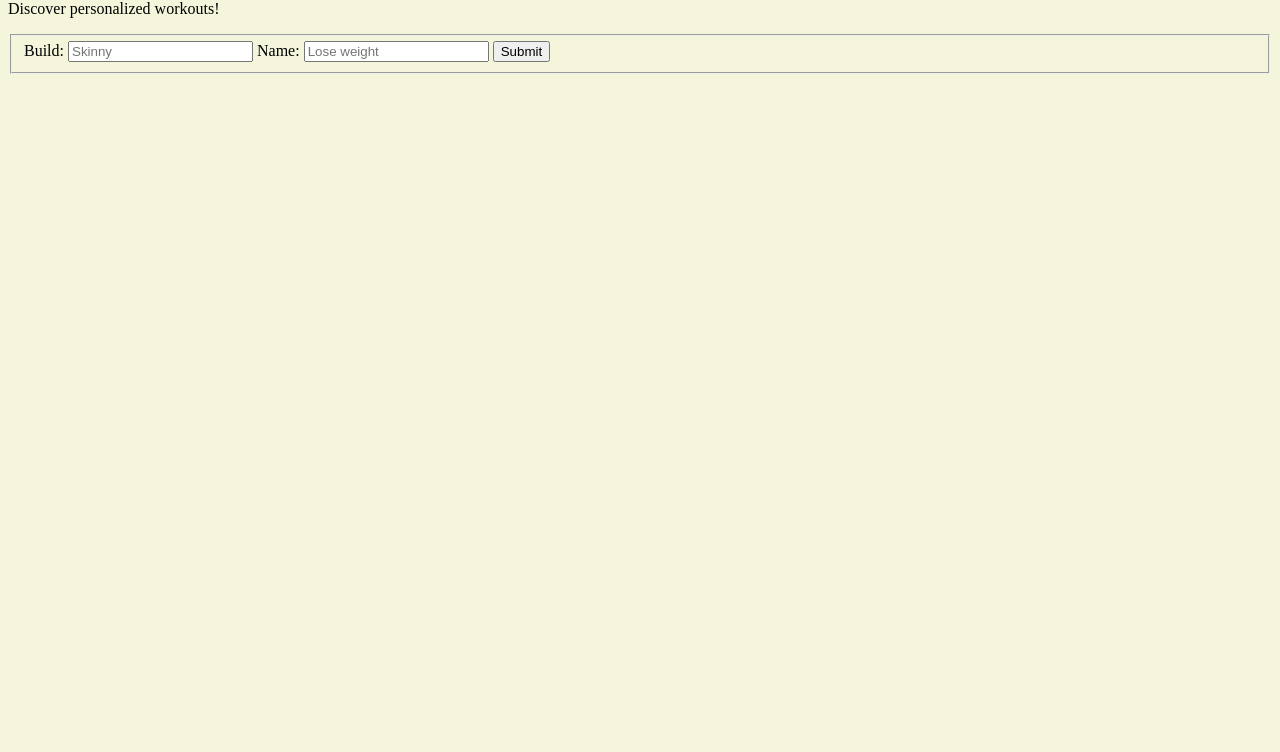
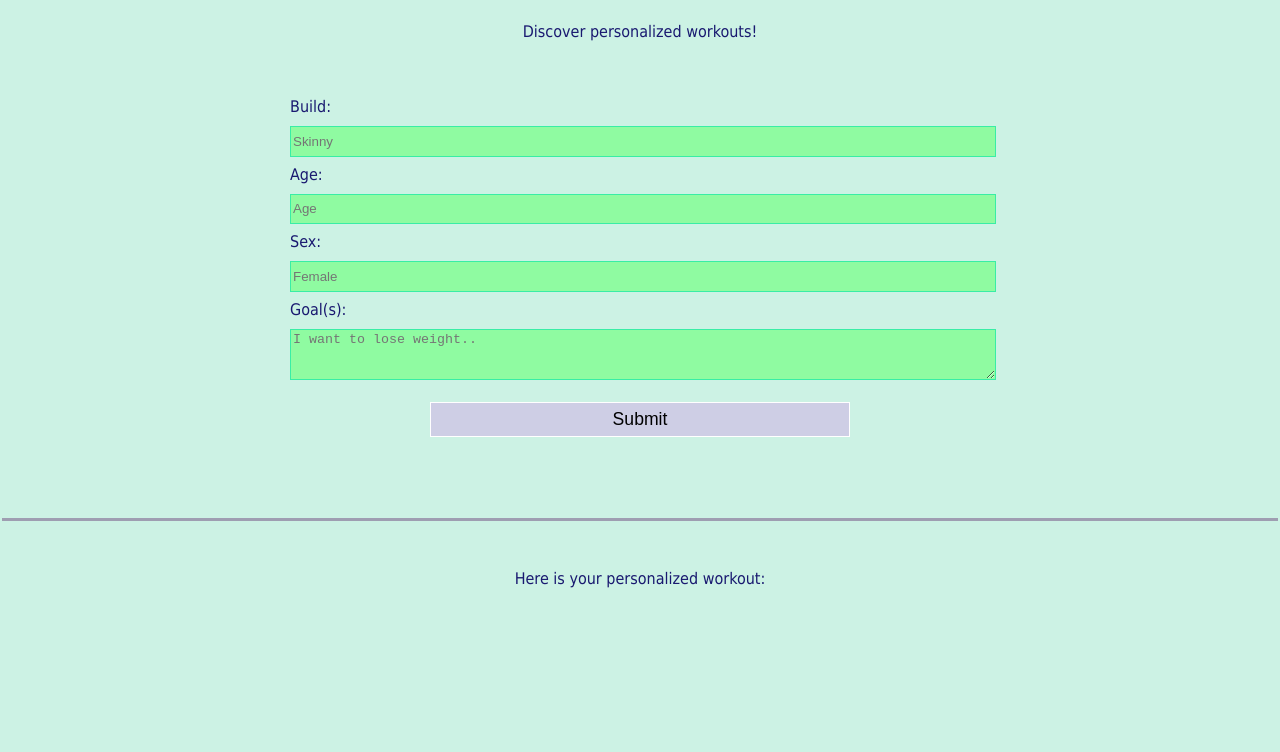
Before and after one commit to milkman9999/jamhaxors1, a website: page index.html in a window 1280 px wide. Shown: the part 80-832 px from the top of the page. Before the commit the page ends 800 px from the top, so only its background shows below. Drawn offline with Linux system fonts and the light colour scheme.

Commit message:
Modifications to appearance of website

```diff
--- a/index.html
+++ b/index.html
@@ -5,7 +5,7 @@
 <html lang="en">
 <head>
     <meta charset="UTF-8">
-    <title>Gym Tracker Website</title>
+    <title>Gym Website</title>
     <link rel="stylesheet" href="style.css"/>
 </head>
 <body>
@@ -14,9 +14,15 @@
         <fieldset>
             <form id = "information-form" method="get">
                 <label for="build" id="build-label">Build: <input type="text" id="build" name="information" placeholder="Skinny" required></label>
-                <label for="goal" id="goal-label">Name: <input type="text" id="goal" name="information" placeholder="Lose weight" required></label>
-                <input type="submit">
+                <label for="age" id="number-label">Age: <input type="number" id="number" min="5" max="100" name="information" placeholder="Age"></label>
+                <label for="sex" id="number-label">Sex: <input type="text" id="sex" name="information" placeholder="Female"></label>
+                <label for="goal">Goal(s):<textarea id="goal" rows="3" cols="30" placeholder="I want to lose weight.." name="information"></textarea></label>
+
+                <input type="submit" id="submit" value="Submit">
             </form>
+        </fieldset>
+        <fieldset>
+            <p>Here is your personalized workout:</p>
         </fieldset>
 </body>
 </html>
--- /dev/null
+++ b/package.json
@@ -0,0 +1,5 @@
+{
+  "dependencies": {
+    "jquery": "^3.7.0"
+  }
+}
--- a/style.css
+++ b/style.css
@@ -1,3 +1,67 @@
 body {
-    background-color: beige;
+    background-color: rgb(204, 242, 228);
+    width: 100%;
+    height: 100vh;
+    margin: 0;
+    color:midnightblue;
+    font-family: Tahoma;
+    font-size: 16px;
 }
+
+form {
+    margin: 0 auto;
+    max-width: 700px;
+    min-width: 500px;
+    width: 60vw;
+    padding-bottom: 2em;
+}
+
+label {
+    display: block;
+    margin: 0.5rem 0;
+}
+
+h1, p {
+    margin: 1em auto;
+    text-align: center;
+}
+
+.inline {
+    width: unset;
+    margin: 0 0.5em 0 0;
+    vertical-align: middle;
+}
+
+input,
+textarea {
+    width: 100%;
+    margin-top: 10px;
+    margin-bottom: 0px;
+    margin-left: 0px;
+    margin-right: 0px;
+    min-height: 2em;
+    background-color: #8ffba1;
+    /* border: width style color*/
+    border: 1px solid #39eda5;
+}
+
+input[type="submit"] {
+    display: block;
+    width: 60%;
+    height: 2em;
+    font-size: 1.1rem;
+    background-color: #cecee5;
+    border-color: white;
+    min-width: 300px;
+    margin: 1em auto;
+  }
+
+  fieldset {
+    border: 0;
+    padding: 2rem 0;
+    border-bottom: 3px solid #9e9eb1;
+  }
+
+  fieldset:last-of-type {
+    border-bottom: none;
+}
```
Also changed, not shown: 1 other file.
